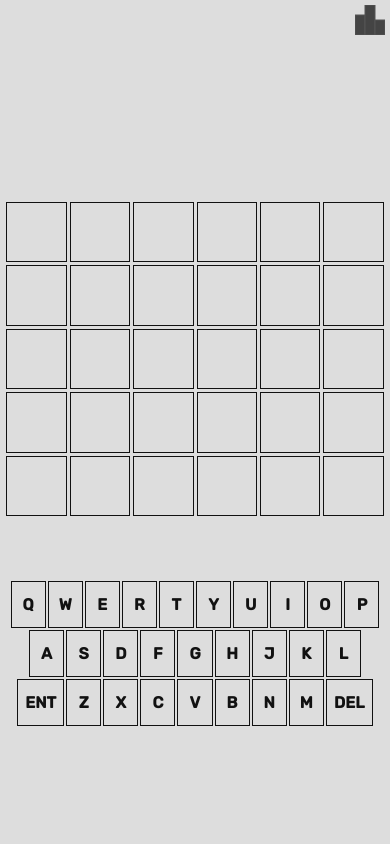
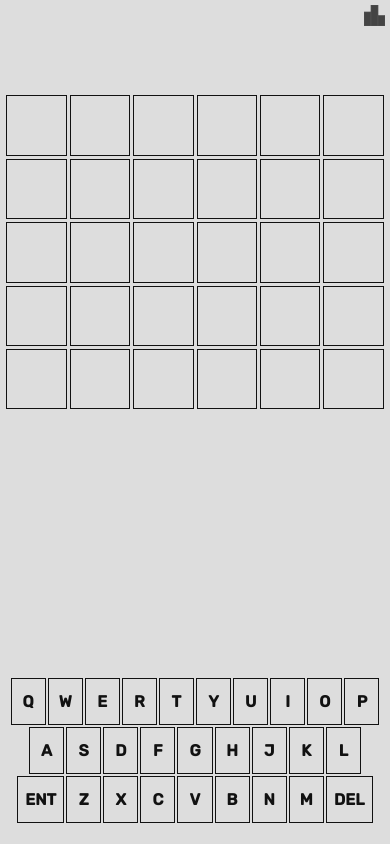
Before and after one commit to mlorberdev/RESTful-API-Wordle-Clone, a plain HTML site: page index.html in a window 390 px wide. Drawn offline with Linux system fonts and the light colour scheme.

Commit message:
updated media queries for mobile

```diff
--- a/assets/style.css
+++ b/assets/style.css
@@ -143,11 +143,12 @@ button {
 }
 
 .board-container {
+    --w: 5rem;
     margin-top: 10vh;
     display: grid;
     gap: 1px;
-    grid-template-columns: 16vw 16vw 16vw 16vw 16vw 16vw;
-    grid-template-rows: 16vw 16vw 16vw 16vw 16vw 16vw;
+    grid-template-columns: var(--w) var(--w) var(--w) var(--w) var(--w);
+    grid-template-rows: var(--w) var(--w) var(--w) var(--w) var(--w) var(--w);
 }
 
 .board-container div {
@@ -234,10 +235,25 @@ button,
     }
 
     #keyboard-container {
-        padding-top: 0rem;
+        position:fixed;
+        bottom:20px;
     }
 
     .board-container div {
         font-size: 2rem;
     }
+
+    .board-container {
+        position:fixed;
+        top:10px;
+        display: grid;
+        gap: 1px;
+        grid-template-columns: 16vw 16vw 16vw 16vw 16vw 16vw;
+        grid-template-rows: 16vw 16vw 16vw 16vw 16vw 16vw;
+    }
+
+    #statistics {
+        transform-origin:top right;
+        transform:scale(.7);
+    }
 }
```
